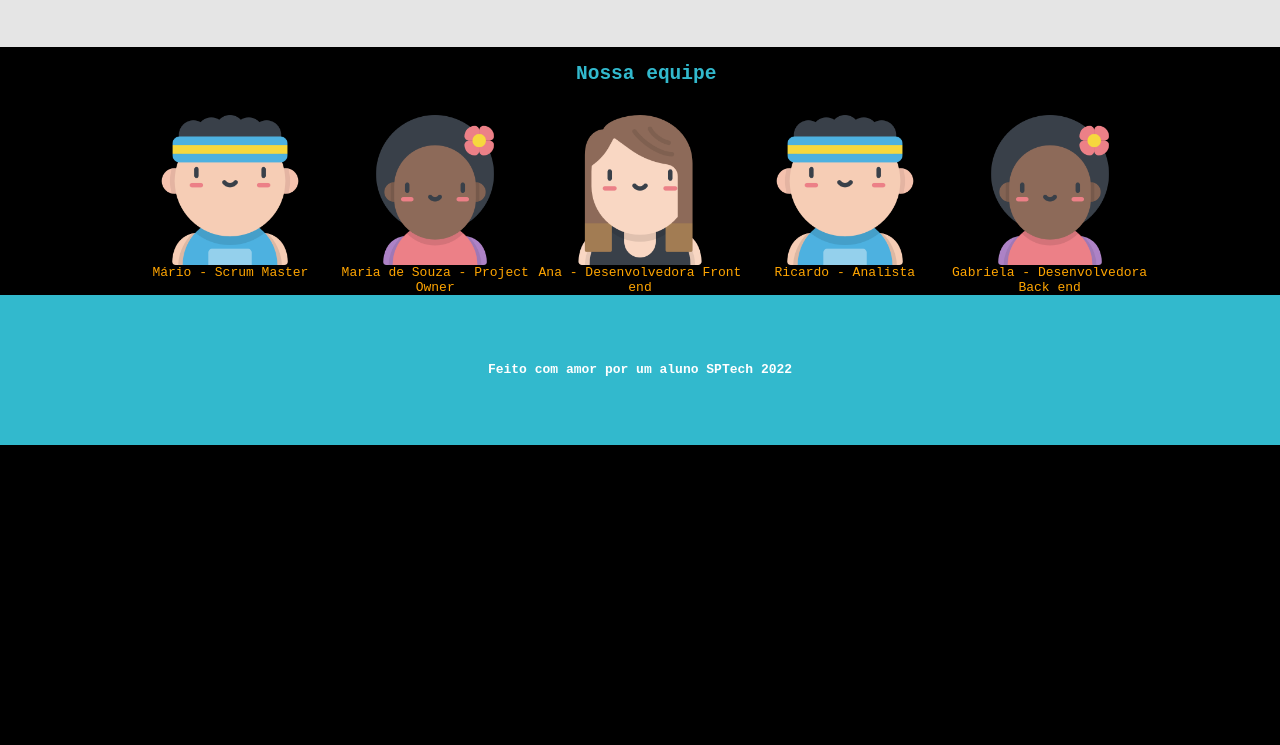
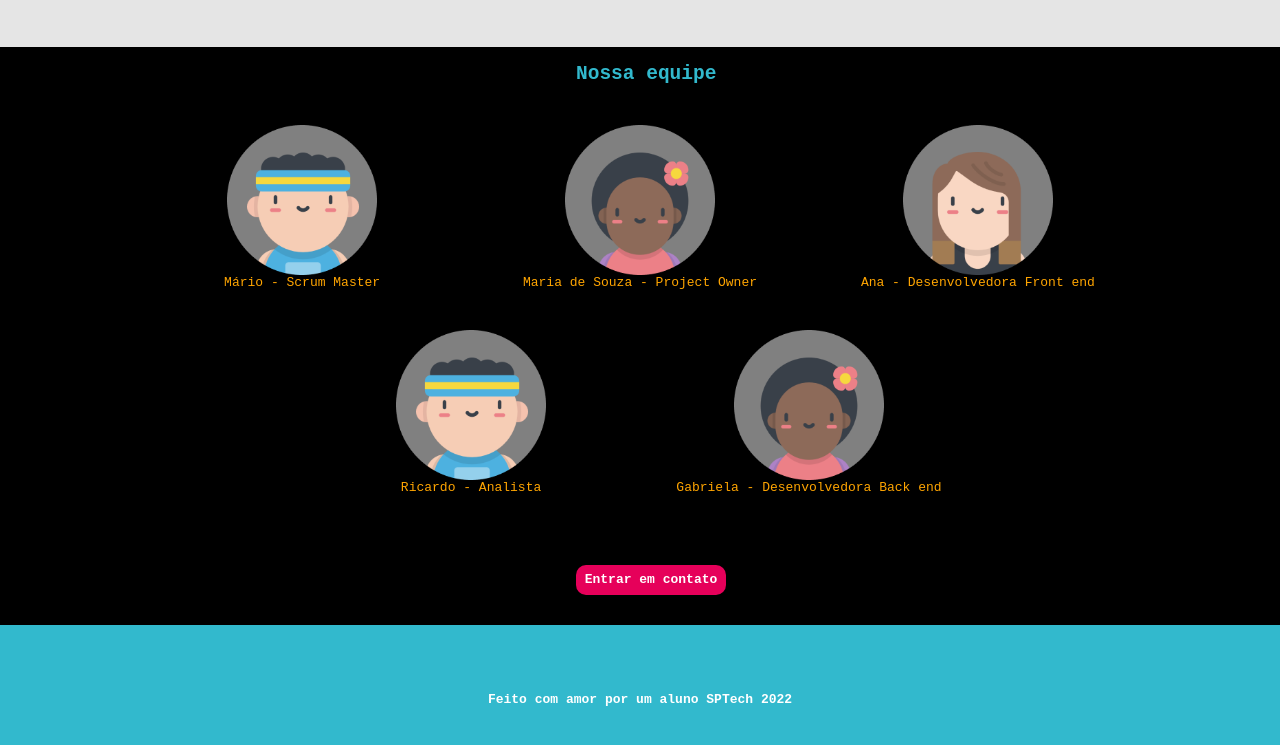
Before and after one commit to jvloliveiraa/Repositorio_site_acquatec, a plain HTML site: page index.html in a window 1280 px wide. Shown: the part 922-1667 px from the top of the page. Before the commit the page ends 1367 px from the top, so only its background shows below. Drawn offline with Linux system fonts and the light colour scheme.

Commit message:
Finalizando a equipe do projeto

```diff
--- a/estilo.css
+++ b/estilo.css
@@ -113,6 +113,20 @@ input{
     border: 2px solid #e6005a;
 }
 
+.btn3{
+    width: 150px;
+    height: 30px;
+    font-family: 'Courier New', Courier, monospace;
+    border: 0;
+    border-radius: 10px;
+    font-weight: bolder;
+    font-size: 13px;
+    padding: 0;
+    color: white;
+    background-color: #e6005a;
+    margin: 30px 10px 30px 45%;
+}
+
 .banner .card{
     background-color: #e5e5e5;
     height: 400px;
@@ -195,7 +209,10 @@ input{
 
 .developers .container{
     display: flex;
-    justify-content: space-evenly;
+    flex-direction: row;
+    justify-content: center;
+    margin-top: 40px;
+    margin-bottom: 40px;
 }
 
 .developers h2{
--- a/index.html
+++ b/index.html
@@ -59,26 +59,29 @@
         <h2> Nossa equipe </h2>
         <div class="container">
             <div class="box">
-                <img src="imgs/av4.png" alt="icone da missão">
+                <img src="imgs/pessoa3.png" alt="icone da missão">
                 <span>Mário - Scrum Master</span>
             </div>
             <div class="box">
-                <img src="imgs/av5.png" alt="icone da visão">
+                <img src="imgs/pessoa1.png" alt="icone da visão">
                 <span>Maria de Souza - Project Owner</span>
             </div>
             <div class="box">
-                <img src="imgs/av3.png" alt="icone dos valores">
+                <img src="imgs/pessoa2.png" alt="icone dos valores">
                 <span>Ana - Desenvolvedora Front end</span>
             </div>
+        </div>
+        <div class="container">
             <div class="box">
-                <img src="imgs/av4.png" alt="icone dos valores">
+                <img src="imgs/pessoa3.png" alt="icone dos valores">
                 <span>Ricardo - Analista</span>
             </div>
             <div class="box">
-                <img src="imgs/av5.png" alt="icone dos valores">
+                <img src="imgs/pessoa1.png" alt="icone dos valores">
                 <span>Gabriela - Desenvolvedora Back end</span>
             </div>
         </div>
+        <button class="btn3">Entrar em contato</button>
     </div>
 
     <div class="footer">
```
